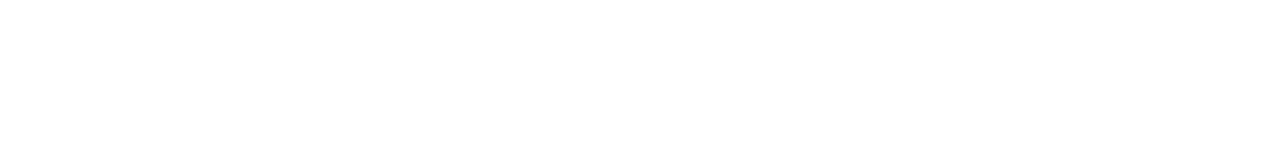
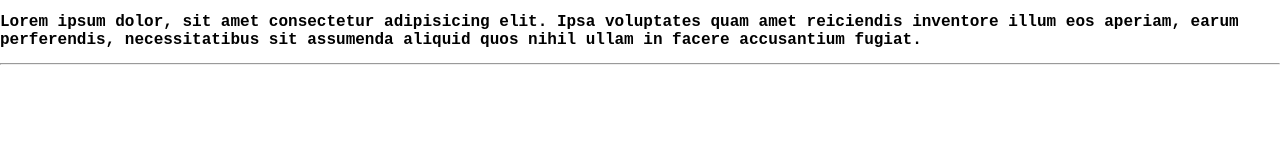
Before and after one commit to ANIRUDDHA-12/lecture1html, a plain HTML site: page index.html in a window 1280 px wide. Drawn offline with Linux system fonts and the light colour scheme.

Commit message:
completed

```diff
--- a/index.html
+++ b/index.html
@@ -1,12 +1,32 @@
+<!-- the first line indicates version of the html -->
 <!DOCTYPE html>
+<!-- states the language -->
 <html lang="en">
+    <!-- helpul in showing data of the data (look at data on new tab) -->
 <head>
     <meta charset="UTF-8">
     <meta name="viewport" content="width=device-width, initial-scale=1.0">
+    <link rel="stylesheet" href="style.css">
     <title>New Start</title>
 </head>
 <body>
 
+<h2 style="font-family: 'Courier New', Courier, monospace;font-size: medium;">Lorem ipsum dolor, sit amet consectetur adipisicing elit. Ipsa voluptates quam amet reiciendis inventore illum eos aperiam, earum perferendis, necessitatibus sit assumenda aliquid quos nihil ullam in facere accusantium fugiat.</h2>
+
+<!-- single tag elements -->
+ <hr>
+ <br>
+
+ <!-- they are classified into two different categories mainly  -->
+<!-- block and inline
+block takes whole line space
+inline occupires the space only it has to for its requirments -->
+
+<!--  img me src dhundhne ke liye .. ese dalna iski wajah se existing folder ke ek bahar aayenge usse paath milega
+  warna sidha copy img address
+  aur agar baju me hi hai toh sidha folder ka naam likho
+  aur agar baju ke folder me hai toh images front slash
+  this is relative path -->
 
 
 </body>
--- /dev/null
+++ b/style.css
@@ -0,0 +1,4 @@
+body{
+    margin:0;
+    padding: 0;
+}
```
